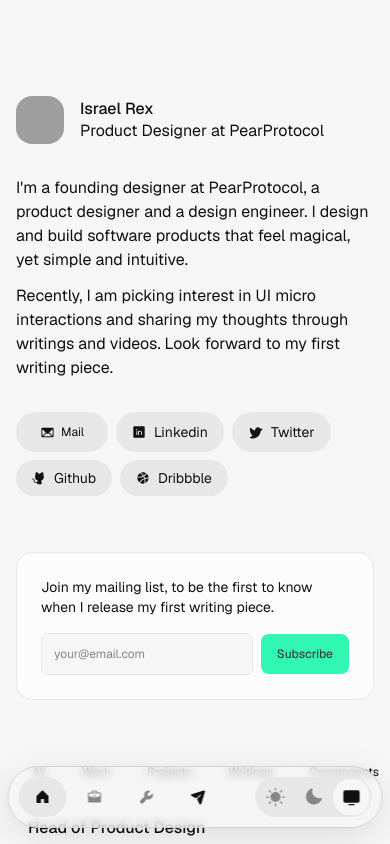
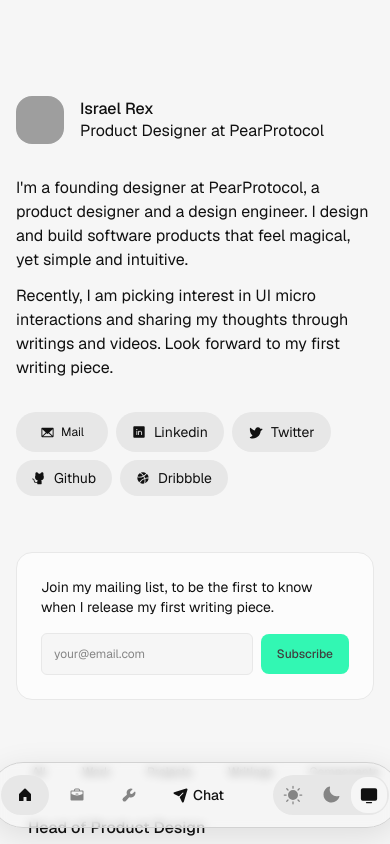
Before and after one commit to Israelrex9/my-website, a Next.js app: page / in a window 390 px wide. Shown: the top 844 px of the page. Built offline with nearby package versions, Linux system fonts and the light colour scheme; grey boxes are pictures that could not be loaded.

Commit message:
update chat button

```diff
--- a/src/app/globals.css
+++ b/src/app/globals.css
@@ -93,10 +93,13 @@
   }
 }
 
-/* Hide nav text on small screens */
+/* Hide nav text on small screens (except Chat) */
 @media (max-width: 41.999rem) {
-  .nav-label {
-    display: none;
+  .nav-label-hidden {
+    display: none !important;
+  }
+  .nav-label-chat {
+    display: inline-block !important;
   }
 }
 
--- a/src/components/floating-nav.tsx
+++ b/src/components/floating-nav.tsx
@@ -78,7 +78,7 @@
                         : ''
                     }`}
                   />
-                  <span className={`nav-label text-sm font-medium ${
+                  <span className={`nav-label ${item.isChat ? 'nav-label-chat' : 'nav-label-hidden'} text-sm font-medium ${
                     item.isChat
                       ? theme === 'light'
                         ? 'text-[var(--foreground)]'
@@ -106,12 +106,12 @@
                       : ''
                   }`}
                 />
-                <span className={`nav-label text-sm font-medium ${
-                  item.isChat
-                    ? theme === 'light'
-                      ? 'text-[var(--foreground)]'
-                      : 'text-[var(--primary)]'
-                    : ''
+                <span className={`nav-label ${item.isChat ? 'nav-label-chat' : 'nav-label-hidden'} text-sm font-medium ${
+                    item.isChat
+                      ? theme === 'light'
+                        ? 'text-[var(--foreground)]'
+                        : 'text-[var(--primary)]'
+                      : ''
                 }`}>{item.label}</span>
               </Link>
             );
```
